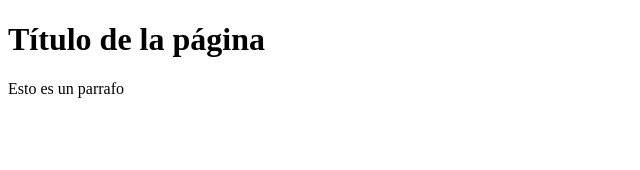
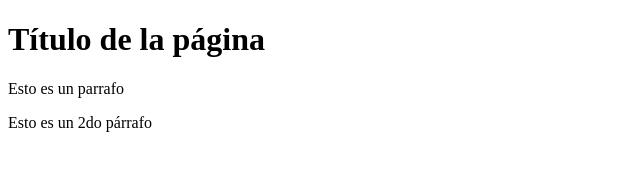
Before and after one commit to JavierAv1/ProyectoGit2, a plain HTML site: page index.html in a window 1280 px wide. Shown: the whole page, without its empty margins (0-640 px from the left). Drawn offline with Linux system fonts and the light colour scheme.

Commit message:
Agregando 2do Párrafo

```diff
--- a/index.html
+++ b/index.html
@@ -9,5 +9,6 @@
 <body>
     <h1>Título de la página</h1>
     <p>Esto es un parrafo</p>
+    <p>Esto es un 2do párrafo</p>
 </body>
 </html>
```
